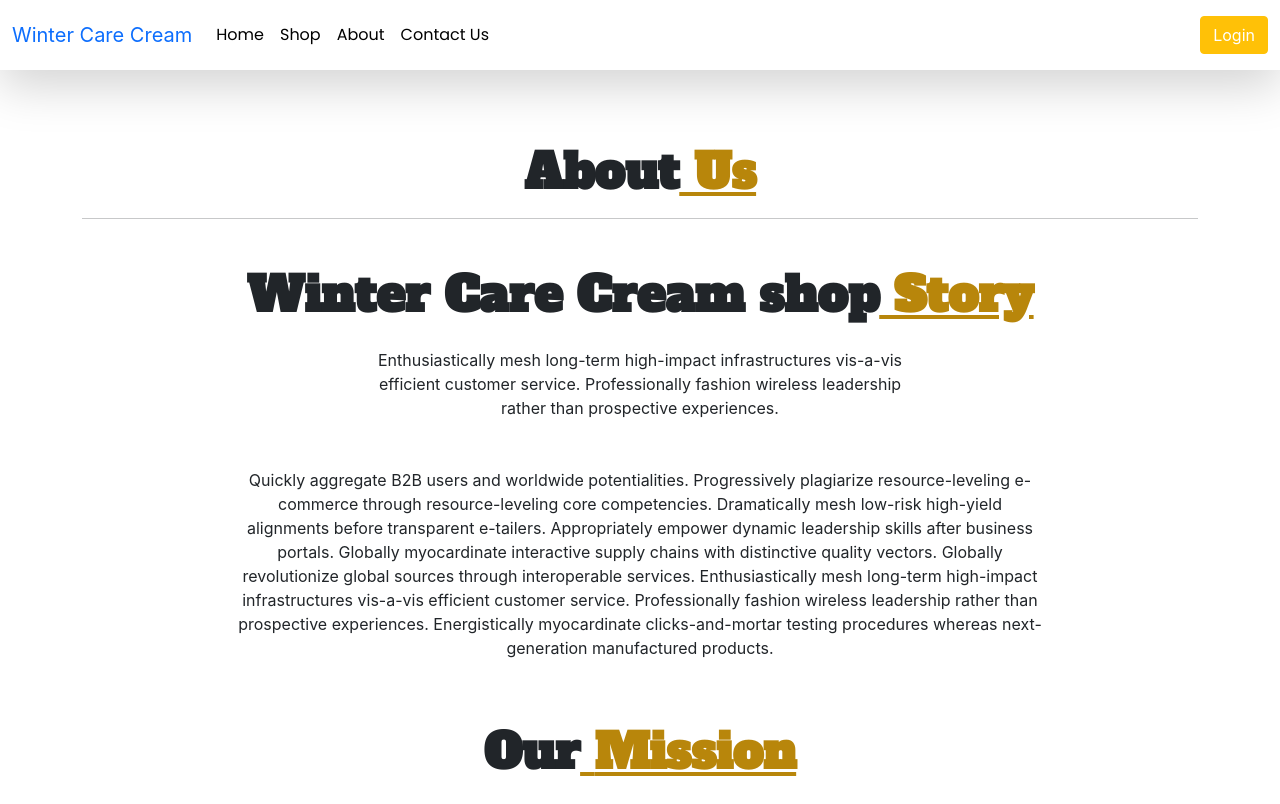
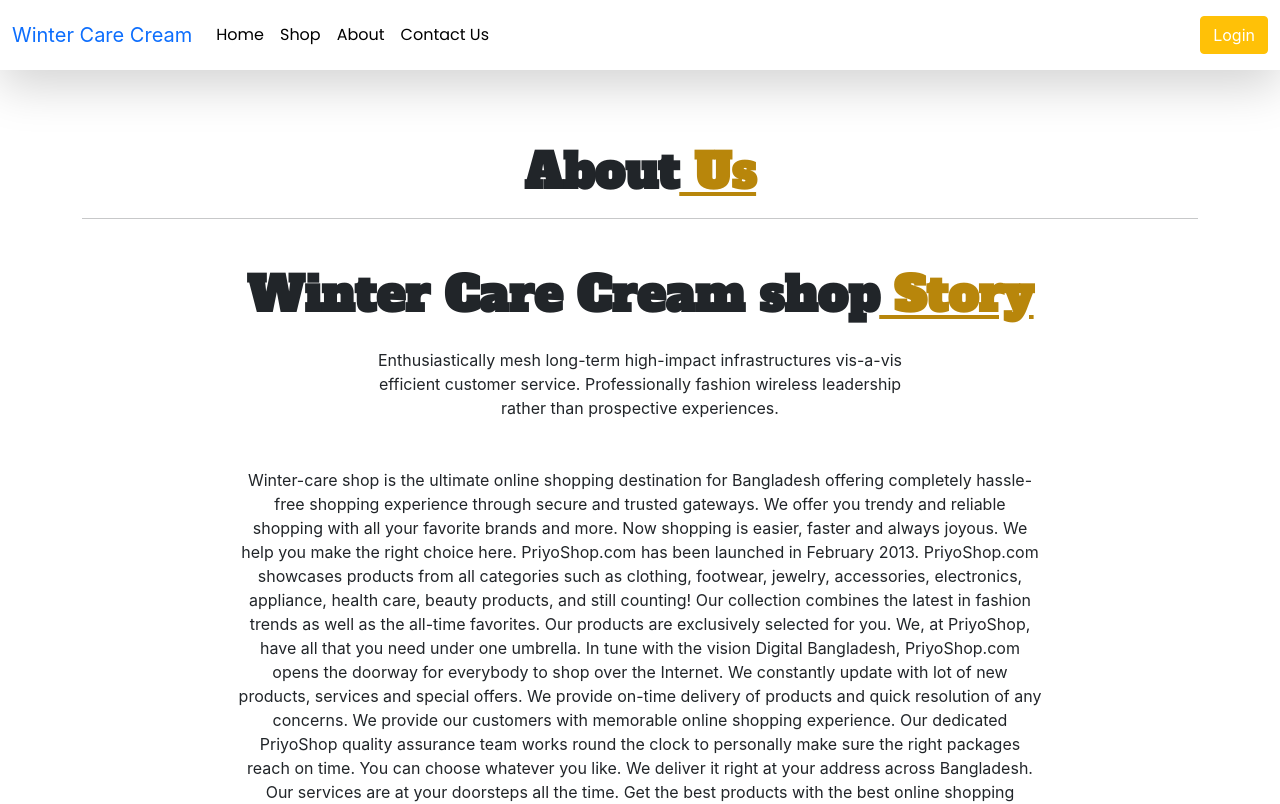
Before and after one commit to towhidJ/winter-care-client, a React (Create React App) app: page /about in a window 1280 px wide. Shown: the top 804 px of the page. Built offline with nearby package versions, Linux system fonts and the light colour scheme; no server answers; a web font is replaced by a local one.

Commit message:
reme update

```diff
--- a/src/Pages/About/About.js
+++ b/src/Pages/About/About.js
@@ -29,22 +29,36 @@ const About = () => {
                             rather than prospective experiences.
                         </p>
                         <p className="w-75 mx-auto fw-medium p-3">
-                            Quickly aggregate B2B users and worldwide
-                            potentialities. Progressively plagiarize
-                            resource-leveling e-commerce through
-                            resource-leveling core competencies. Dramatically
-                            mesh low-risk high-yield alignments before
-                            transparent e-tailers. Appropriately empower dynamic
-                            leadership skills after business portals. Globally
-                            myocardinate interactive supply chains with
-                            distinctive quality vectors. Globally revolutionize
-                            global sources through interoperable services.
-                            Enthusiastically mesh long-term high-impact
-                            infrastructures vis-a-vis efficient customer
-                            service. Professionally fashion wireless leadership
-                            rather than prospective experiences. Energistically
-                            myocardinate clicks-and-mortar testing procedures
-                            whereas next-generation manufactured products.
+                            Winter-care shop is the ultimate online shopping
+                            destination for Bangladesh offering completely
+                            hassle-free shopping experience through secure and
+                            trusted gateways. We offer you trendy and reliable
+                            shopping with all your favorite brands and more. Now
+                            shopping is easier, faster and always joyous. We
+                            help you make the right choice here. PriyoShop.com
+                            has been launched in February 2013. PriyoShop.com
+                            showcases products from all categories such as
+                            clothing, footwear, jewelry, accessories,
+                            electronics, appliance, health care, beauty
+                            products, and still counting! Our collection
+                            combines the latest in fashion trends as well as the
+                            all-time favorites. Our products are exclusively
+                            selected for you. We, at PriyoShop, have all that
+                            you need under one umbrella. In tune with the vision
+                            Digital Bangladesh, PriyoShop.com opens the doorway
+                            for everybody to shop over the Internet. We
+                            constantly update with lot of new products, services
+                            and special offers. We provide on-time delivery of
+                            products and quick resolution of any concerns. We
+                            provide our customers with memorable online shopping
+                            experience. Our dedicated PriyoShop quality
+                            assurance team works round the clock to personally
+                            make sure the right packages reach on time. You can
+                            choose whatever you like. We deliver it right at
+                            your address across Bangladesh. Our services are at
+                            your doorsteps all the time. Get the best products
+                            with the best online shopping experience every time.
+                            You will enjoy online shopping here!
                         </p>
                     </div>
                 </div>
```
